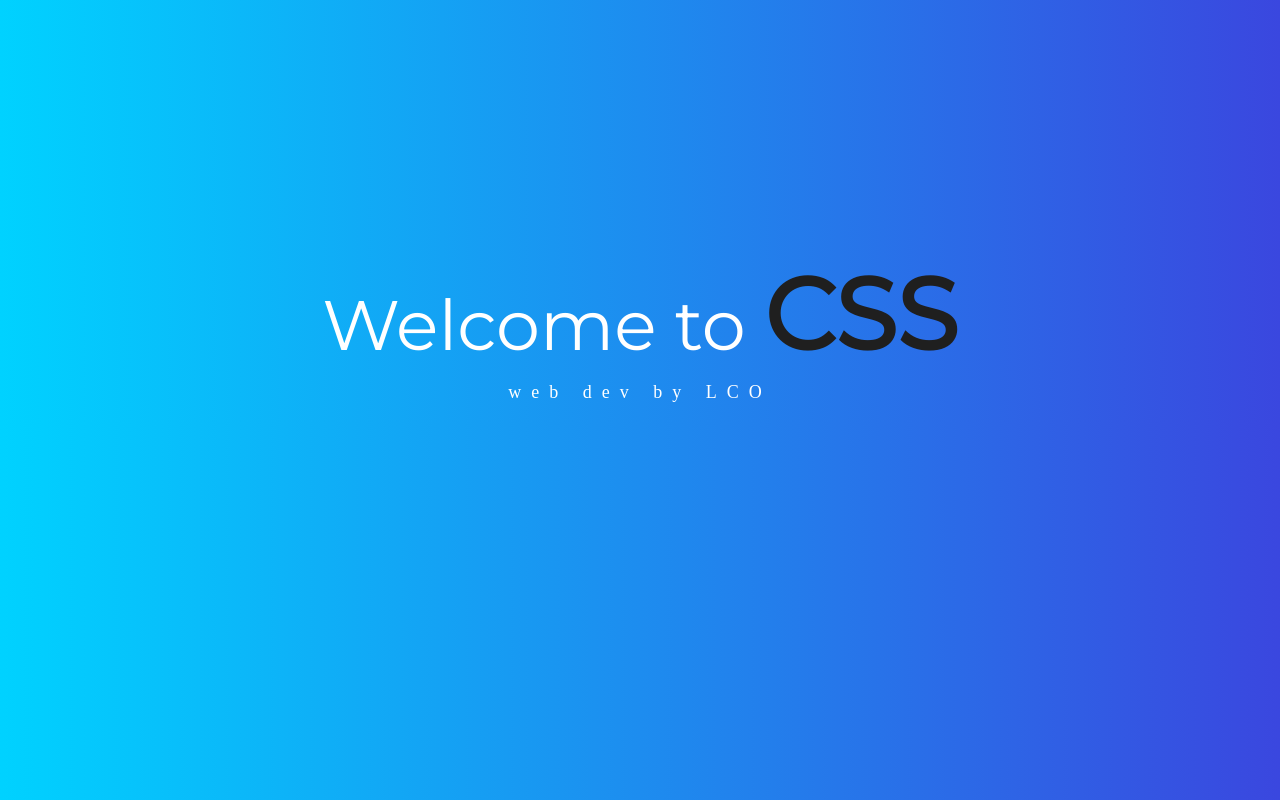
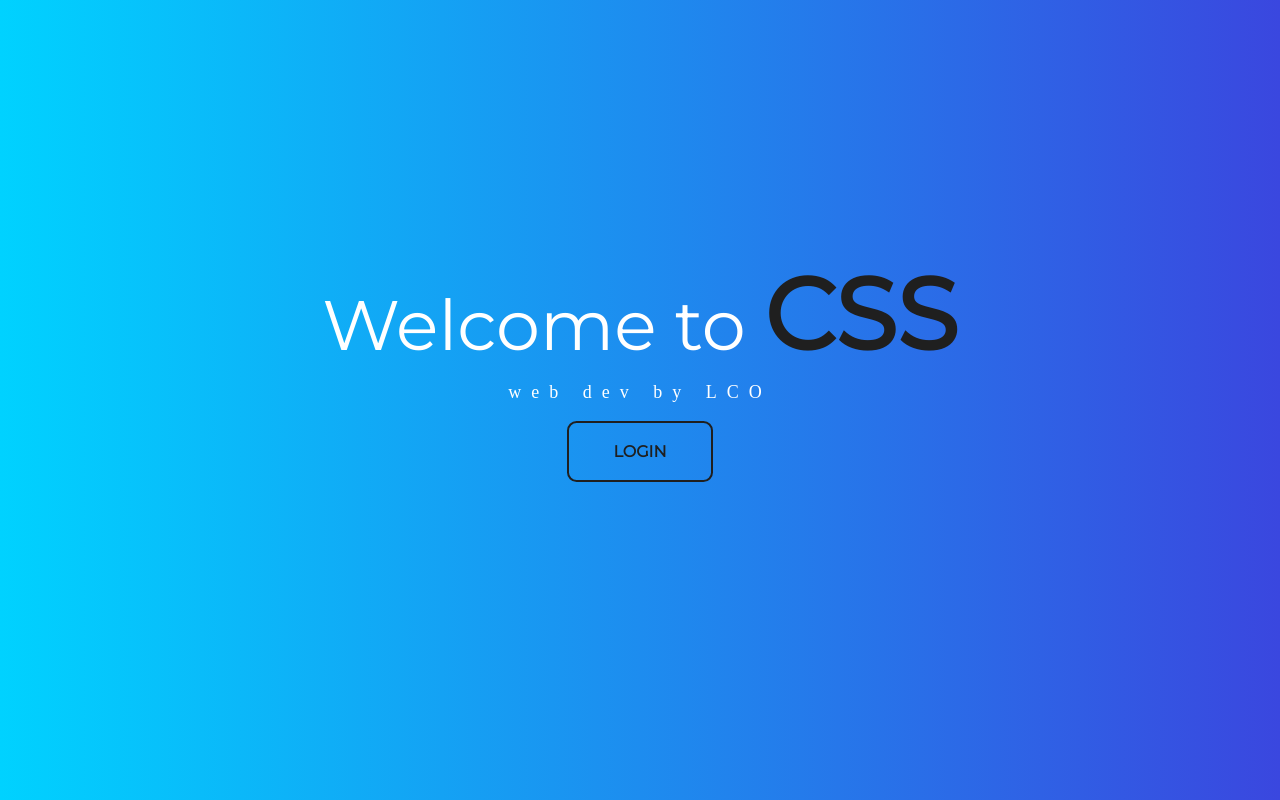
Before and after one commit to anirudhg001/WebDevLCO, a plain HTML site: page HTML/03landing/index.html in a window 1280 px wide. Drawn offline with Linux system fonts and the light colour scheme.

Commit message:
box-shadow transitions and inset

```diff
--- a/HTML/03landing/css/style.css
+++ b/HTML/03landing/css/style.css
@@ -26,3 +26,36 @@ p {
   font-size: 18px;
   letter-spacing: 10px;
 }
+
+button {
+  margin: auto;
+  display: block;
+}
+
+.btn {
+  background-color: transparent;
+  border: 2px solid #1f1f1f;
+  border-radius: 0.6em;
+  color: #1f1f1f;
+  font-size: 1rem;
+  padding: 1.2em 2.8em;
+  cursor: grab;
+  text-align: center;
+  text-transform: uppercase;
+  font-family: "Montserrat";
+  font-weight: 900;
+}
+
+.btn:hover {
+  color: #ffffff;
+  outline: 0;
+}
+
+.lco {
+  transition: box-shadow 300ms ease-in-out, color 300ms ease-in-out;
+}
+
+.lco:hover {
+  box-shadow: 0 0 40px 40px #1f1f1f inset;
+  /* by the use of inset the shadow goes inside rather than default which is outside */
+}
--- a/HTML/03landing/index.html
+++ b/HTML/03landing/index.html
@@ -10,5 +10,6 @@
   <body>
     <h1>Welcome to <span>CSS</span></h1>
     <p>web dev by LCO</p>
+    <button class="btn lco">login</button>
   </body>
 </html>
```
